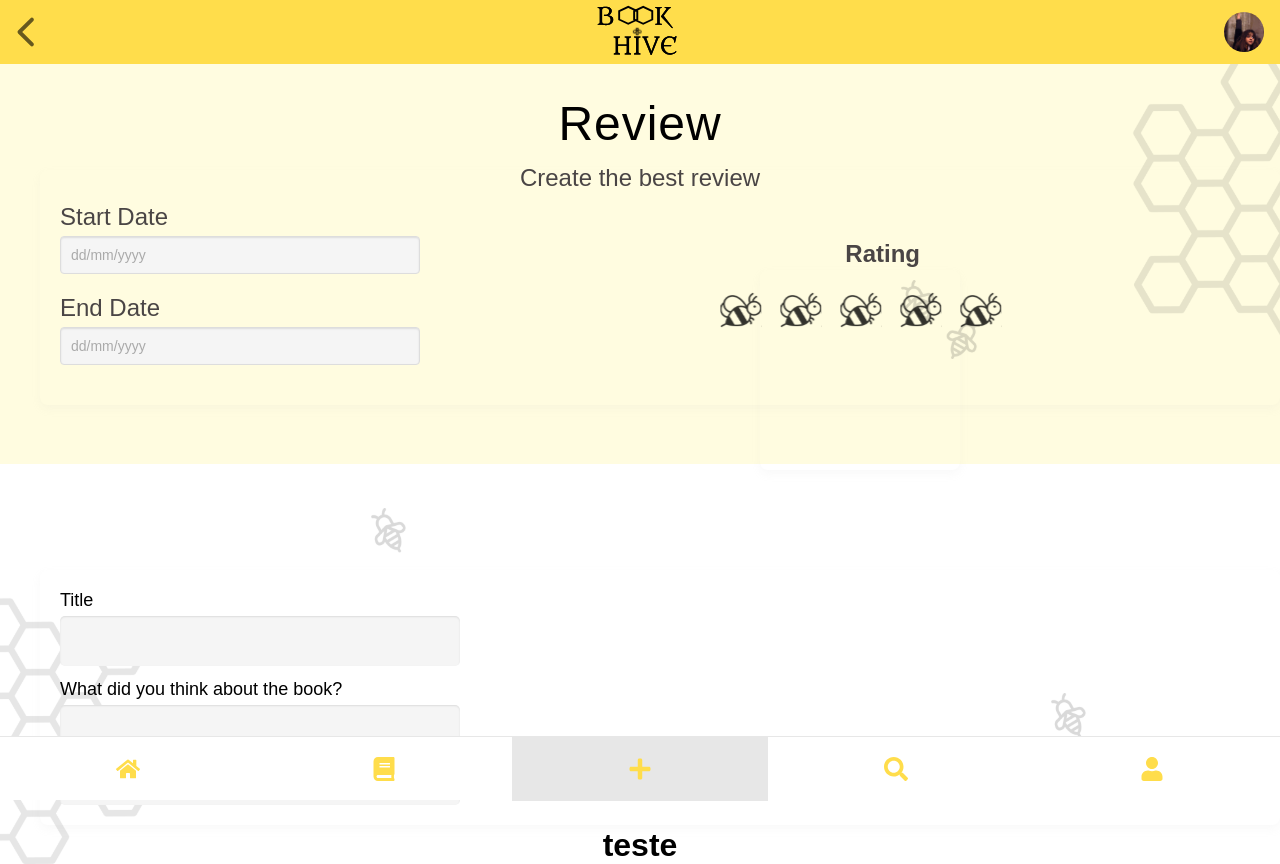
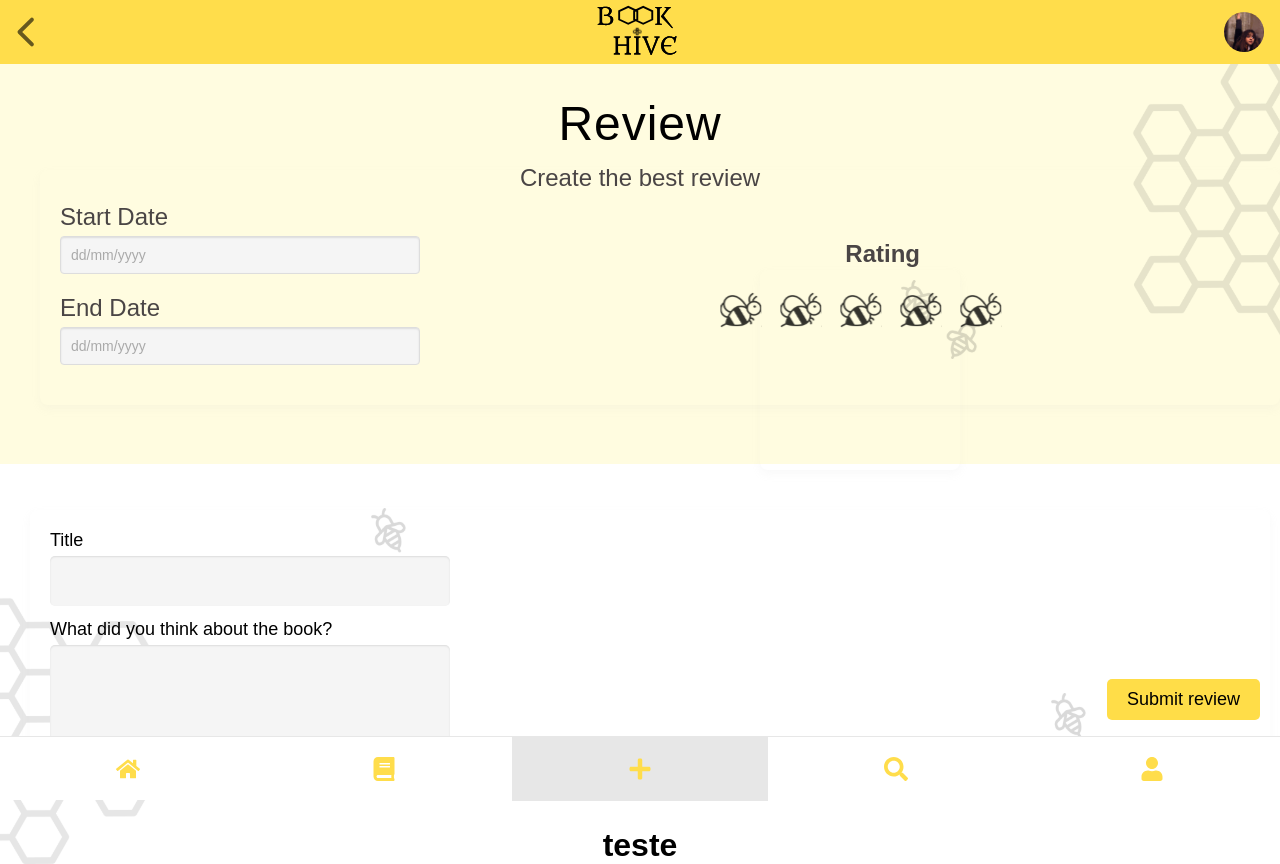
Before and after one commit to BookHive-ufcg/bookhive-web, a Next.js app: page /reviews/create in a window 1280 px wide. Built offline with nearby package versions, Linux system fonts and the light colour scheme; a web font is replaced by a local one.

Commit message:
botao de submit

```diff
--- a/src/app/reviews/create/Coments/coments.module.css
+++ b/src/app/reviews/create/Coments/coments.module.css
@@ -1,11 +1,11 @@
 
 .comentsContainer {
-    margin: 20px;
+    margin: 10px;
     padding: 20px;
     border-radius: 8px;
     box-shadow: 0 4px 8px rgba(195, 194, 194, 0.1);
     position: absolute;
-    top: 550px;
+    top: 500px;
     left: 20px;
     width: calc(100% - 40px);
 }
@@ -23,7 +23,6 @@
     font-size: 18px;
     font-weight: 200;
     color: var(--font-color-primary);
-
     display: flex;
     flex-direction: column;
   }
--- /dev/null
+++ b/src/app/reviews/create/page.module.css
@@ -0,0 +1,16 @@
+.submit {
+    font-size: 18px; /* Aumenta o tamanho do texto */
+    padding: 10px 20px; /* Aumenta o tamanho do botão */
+    position: absolute; /* Posicionamento absoluto */
+    bottom: 80px; /* Distância do fundo da tela */
+    right: 20px; /* Distância da borda direita da tela */
+    background-color: #ffdd48; /* Cor de fundo */
+    color: black; /* Cor do texto */
+    border: none; /* Remove a borda */
+    border-radius: 5px; /* Arredonda os cantos */
+    cursor: pointer; /* Mostra o cursor de mão */
+  }
+
+  .submit:hover {
+    background-color:#fde783; /* Cor de fundo ao passar o mouse */
+  }
--- a/src/app/reviews/create/page.tsx
+++ b/src/app/reviews/create/page.tsx
@@ -4,13 +4,17 @@ import Title from "@/components/Title";
 import DateFields from "./DateFields";
 import Coments from "./Coments";
 import Animation from "./Animation";
+import styles from "./page.module.css";
 
 export default function CreateReview() {
   return <main>
-        <Title titleText="Review" subTitleText="Create the best review" />
+    <Title titleText="Review" subTitleText="Create the best review" />
+    <form>
         <DateFields></DateFields>
         <Animation></Animation>
         <Coments></Coments>
+        <input type='submit' value='Submit review' className={styles.submit}></input>
+    </form>
         <h1>teste</h1>
   </main>;
 }
--- a/src/app/reviews/page.tsx
+++ /dev/null
@@ -1,3 +0,0 @@
-export default function Reviews() {
-  return <main></main>;
-}
--- /dev/null
+++ b/src/app/reviews/view/page.tsx
@@ -0,0 +1,5 @@
+import React from "react";
+
+export default function Reviews() {
+  return <main>oiiiiiii</main>;
+}
```
